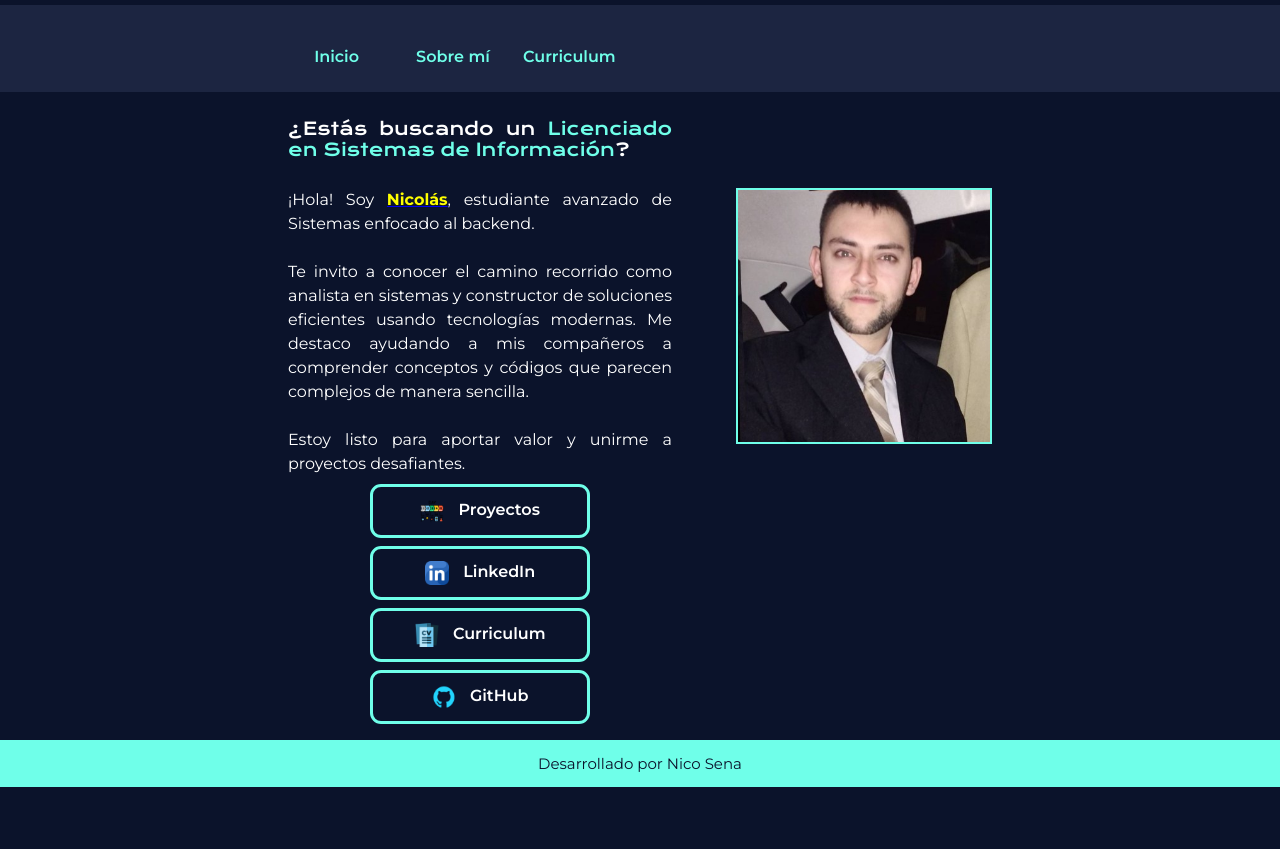
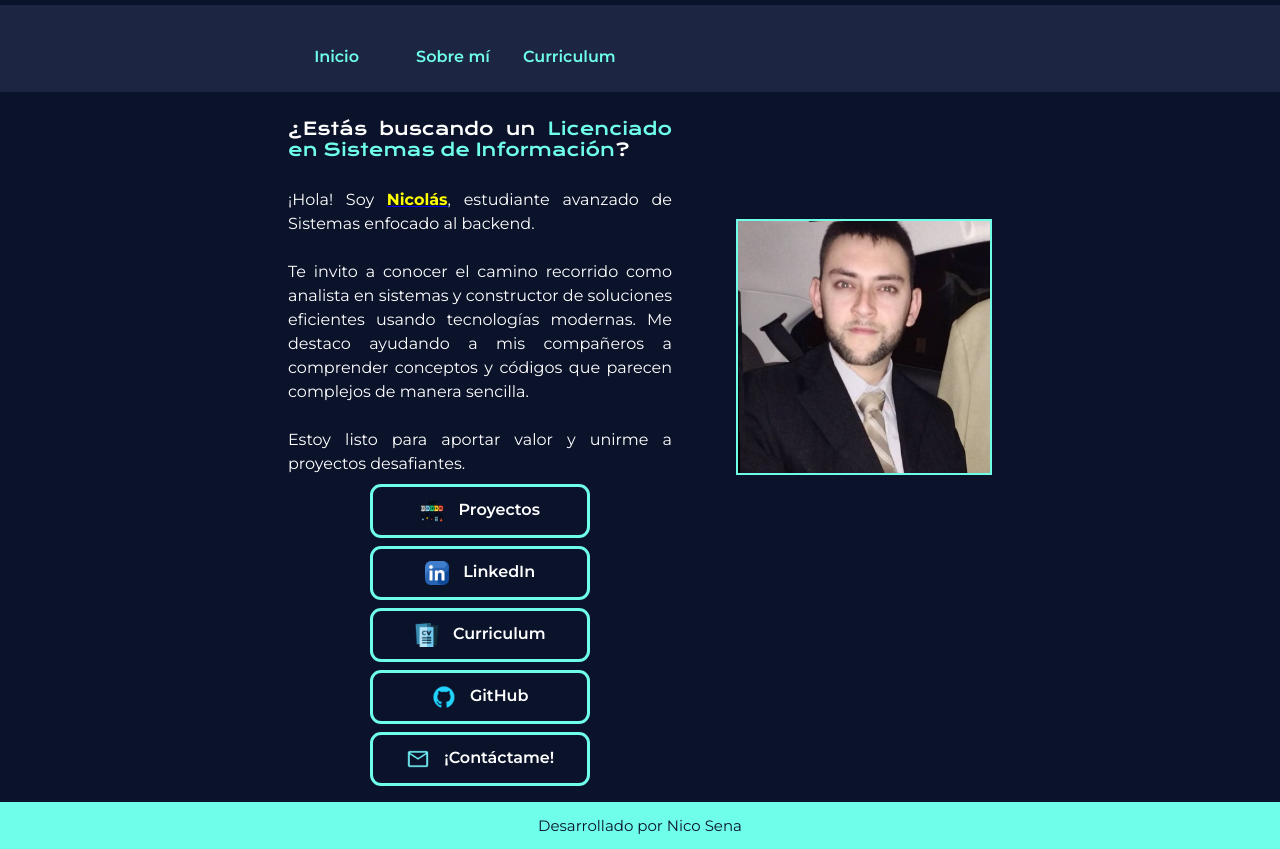
Before and after one commit to niic0o/portfolio, a plain HTML site: page index.html in a window 1280 px wide. Before the commit the page ends 800 px from the top, so only its background shows below. Drawn offline with nearby package versions, Linux system fonts and the light colour scheme.

Commit message:
add email button

```diff
--- a/index.html
+++ b/index.html
@@ -52,14 +52,23 @@
             <i class="button__icon github"></i>
             <span class="button__link">GitHub</span>
           </a>
-        </div>
+
+            <a
+            class="button button--cv"
+            href="https://mail.google.com/mail/?view=cm&fs=1&to=nicoo.work.10@gmail.com"
+            target="_blank">
+            <i class="button__icon mail"></i>
+            <span class="button__link">¡Contáctame!</span>
+            </a
+          >
       </section>
       <div class="main__image--container">
         <img
           class="main__img--nico"
           src="assets/nico.jpg"
-          alt="Imagen de Ana García trabajando"
+          alt="Imagen de Nico yendo a trabajar"
         />
+        </div>
       </div>
     </main>
     <footer class="footer">
--- a/styles/style.css
+++ b/styles/style.css
@@ -24,19 +24,18 @@ M - Modificador (Variante de un bloque o elemento). Ej: <h1 class="box__title--s
 }*/
 
 /* Opcion tema oscuro oceanico*/
-:root{
-  --color-back-primary: #0B132B;
-  --color-back-secondary: #1C2541;
-  --color-back-terciary: #3A506B;
-  --color-primary: #FFFFFF;
-  --color-secondary: #6FFFE9;
+:root {
+  --color-back-primary: #0b132b;
+  --color-back-secondary: #1c2541;
+  --color-back-terciary: #3a506b;
+  --color-primary: #ffffff;
+  --color-secondary: #6fffe9;
   --color-terciary: #ffff00;
-  --color-quaternary: #FFC107;
+  --color-quaternary: #ffc107;
   --color-quinary: #cc5ffe;
   --font-primary: Montserrat, sans-serif;
   --font-secondary: Krona One, sans-serif;
-  }
-
+}
 
 /* Opcion tema oscuro violeta*/
 /*
@@ -53,7 +52,6 @@ M - Modificador (Variante de un bloque o elemento). Ej: <h1 class="box__title--s
   --font-secondary: Krona One, sans-serif;
 }
 */
-
 
 * {
   box-sizing: border-box;
@@ -81,15 +79,14 @@ hr {
   background-color: var(--color-back-secondary);
 }
 
-@media (max-width: 420px){
+@media (max-width: 420px) {
   .header {
     display: flex;
     margin-left: -1.5rem;
   }
-
 }
 
-@media (min-width: 900px){
+@media (min-width: 900px) {
   .header {
     padding: 1vw 0vw 2vw 22vw;
   }
@@ -114,7 +111,7 @@ hr {
   justify-content: center;
 }
 
-.header__menu__link:hover{
+.header__menu__link:hover {
   color: var(--color-primary);
   cursor: pointer;
 }
@@ -134,15 +131,15 @@ hr {
   margin-top: 1rem;
 }
 
-.cv__main{
- flex-direction: row;
+.cv__main {
+  flex-direction: row;
 }
 
-@media (max-width: 720px){
+@media (max-width: 720px) {
   .main {
     flex-direction: column-reverse;
   }
-  .cv__main{
+  .cv__main {
     flex-direction: row;
   }
 }
@@ -188,11 +185,11 @@ hr {
   line-height: 1.5;
 }
 
-.main__text--justify{
+.main__text--justify {
   text-align: justify;
 }
 
-.main__text.main__text--listar{
+.main__text.main__text--listar {
   margin-left: -15px; /* reduce la sangria en <ul><li>*/
 }
 .main__text__strong {
@@ -270,7 +267,7 @@ hr {
   text-decoration: none;
 }
 
-.button--cv{
+.button--cv {
   width: 220px;
 }
 
@@ -329,7 +326,6 @@ hr {
   text-align: center;
 }
 
-
 .footer {
   width: 100%;
   bottom: 0;
@@ -361,22 +357,27 @@ hr {
   background-image: url("../assets/twitch.png");
 }
 
-.button__icon.linkedin--animado{
+.button__icon.linkedin--animado {
   background-image: url("../assets/ln.png");
 }
 
-.button__icon.youtube{
+.button__icon.youtube {
   background-image: url("../assets/yt.png");
 }
-.button__icon.cafe{
+
+.button__icon.cafe {
   background-image: url("../assets/cafe.png");
 }
 
-.button__icon.proyecto{
+.button__icon.proyecto {
   background-image: url("../assets/proyecto.png");
 }
 
-.button__icon.cv{
+.button__icon.mail {
+  background-image: url("../assets/mail.png");
+}
+
+.button__icon.cv {
   background-image: url("../assets/cv.png");
 }
 .button.button--cv.disabled {
```
Also changed, not shown: curriculum.html (+10 -0 lines), assets/Imagen.png (deleted), assets/mail.png (added).
